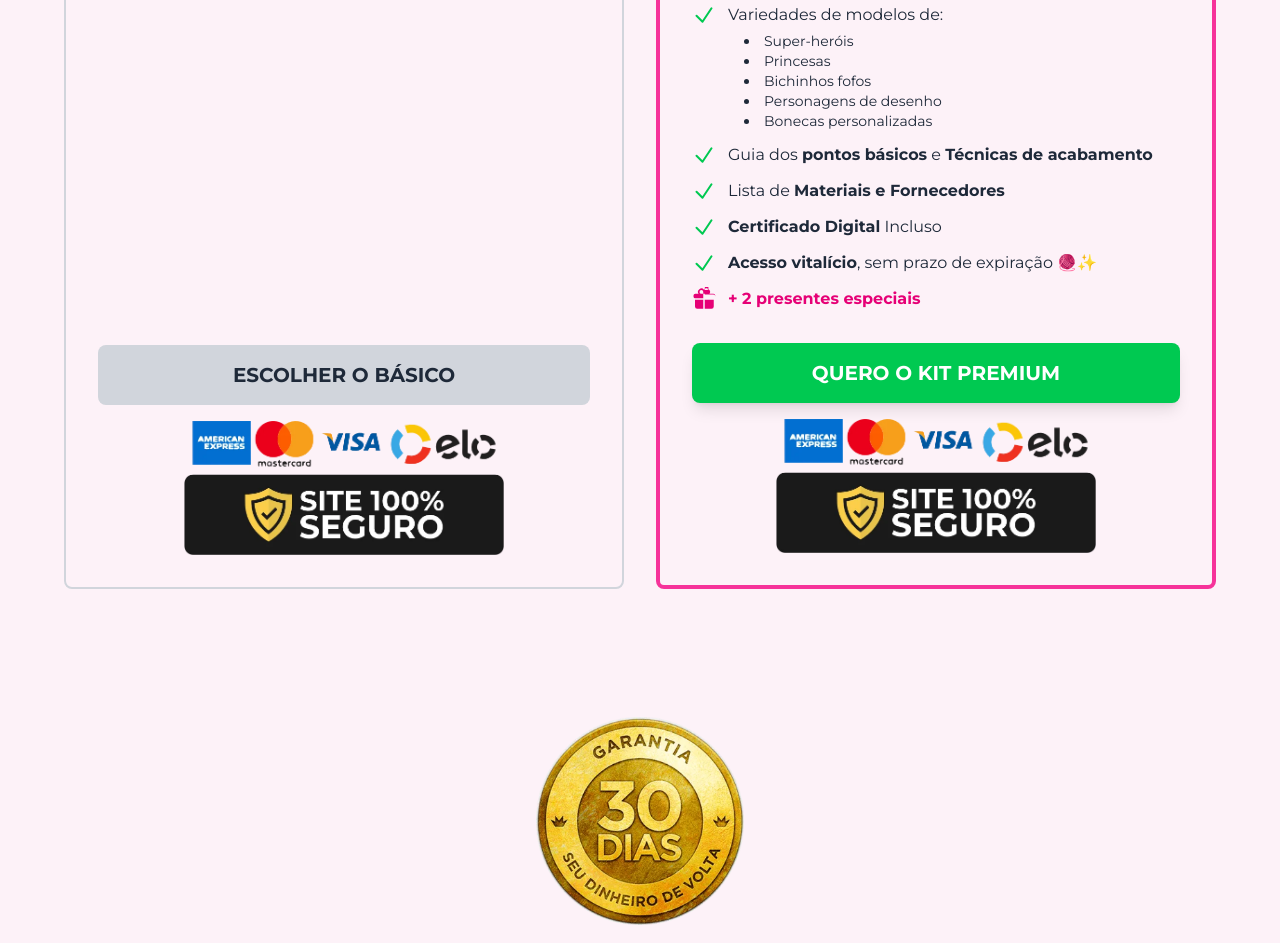
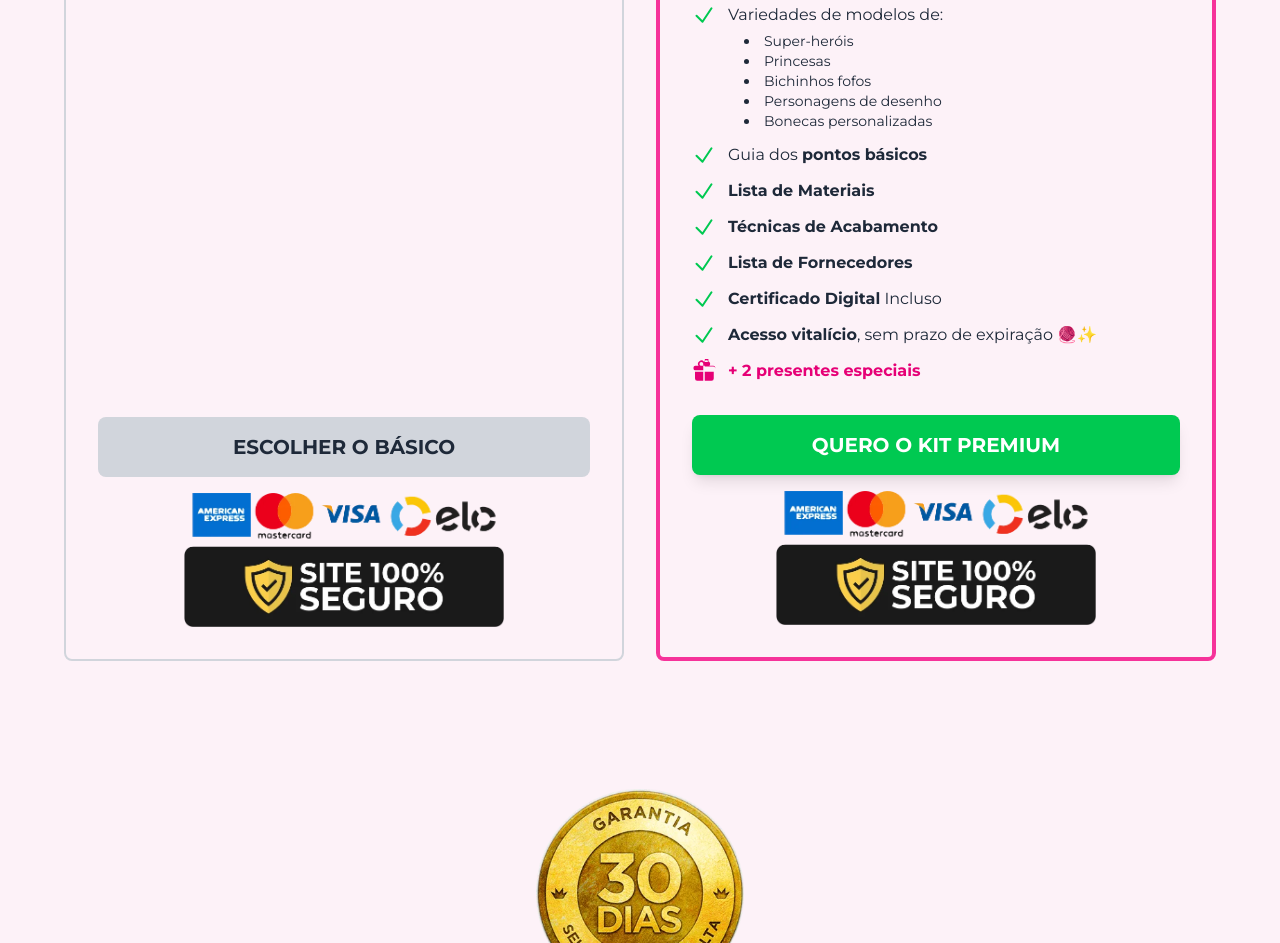
Before and after one commit to sizenando-f/landing-page-academia-do-croche, a website built with Vite: page index.html in a window 1280 px wide. Shown: the part 9267-10210 px from the top of the page. Built offline with nearby package versions, Linux system fonts and the light colour scheme.

Commit message:
fix: Corrige lista premium

```diff
--- a/index.html
+++ b/index.html
@@ -856,10 +856,7 @@
                       stroke-linejoin="round"
                       d="m4.5 12.75 6 6 9-13.5"
                     /></svg
-                  ><span
-                    >Guia dos <strong>pontos básicos</strong> e
-                    <strong>Técnicas de acabamento</strong></span
-                  >
+                  ><span>Guia dos <strong>pontos básicos</strong></span>
                 </li>
                 <li class="flex gap-3">
                   <svg
@@ -875,9 +872,39 @@
                       stroke-linejoin="round"
                       d="m4.5 12.75 6 6 9-13.5"
                     /></svg
-                  ><span
-                    >Lista de <strong>Materiais e Fornecedores</strong></span
+                  ><span><strong>Lista de Materiais</strong></span>
+                </li>
+                <li class="flex gap-3">
+                  <svg
+                    class="flex-shrink-0 size-6 text-green-500"
+                    xmlns="http://www.w3.org/2000/svg"
+                    fill="none"
+                    viewBox="0 0 24 24"
+                    stroke-width="2"
+                    stroke="currentColor"
                   >
+                    <path
+                      stroke-linecap="round"
+                      stroke-linejoin="round"
+                      d="m4.5 12.75 6 6 9-13.5"
+                    /></svg
+                  ><span><strong>Técnicas de Acabamento</strong></span>
+                </li>
+                <li class="flex gap-3">
+                  <svg
+                    class="flex-shrink-0 size-6 text-green-500"
+                    xmlns="http://www.w3.org/2000/svg"
+                    fill="none"
+                    viewBox="0 0 24 24"
+                    stroke-width="2"
+                    stroke="currentColor"
+                  >
+                    <path
+                      stroke-linecap="round"
+                      stroke-linejoin="round"
+                      d="m4.5 12.75 6 6 9-13.5"
+                    /></svg
+                  ><span><strong>Lista de Fornecedores</strong></span>
                 </li>
                 <li class="flex gap-3">
                   <svg
```
